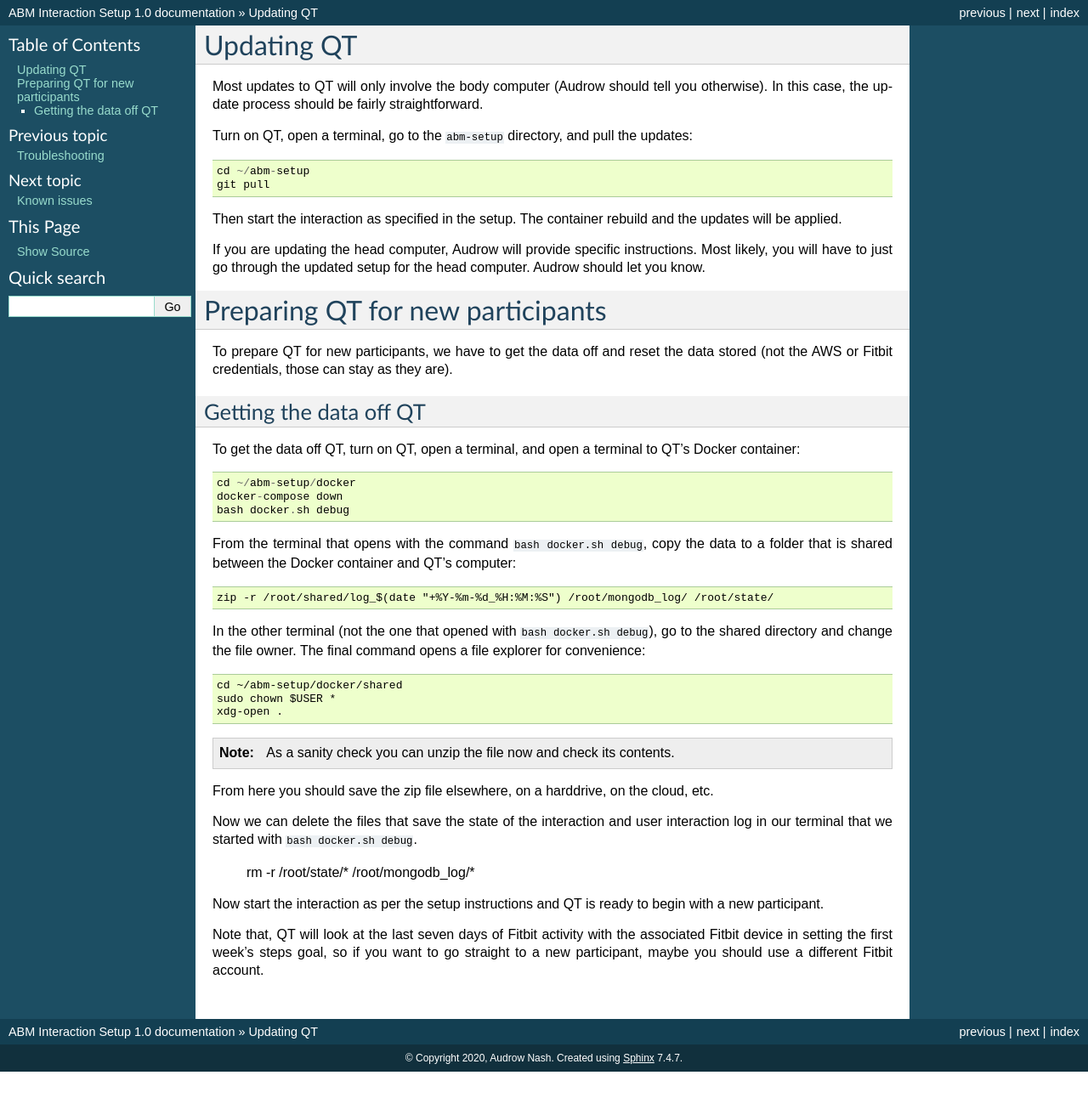
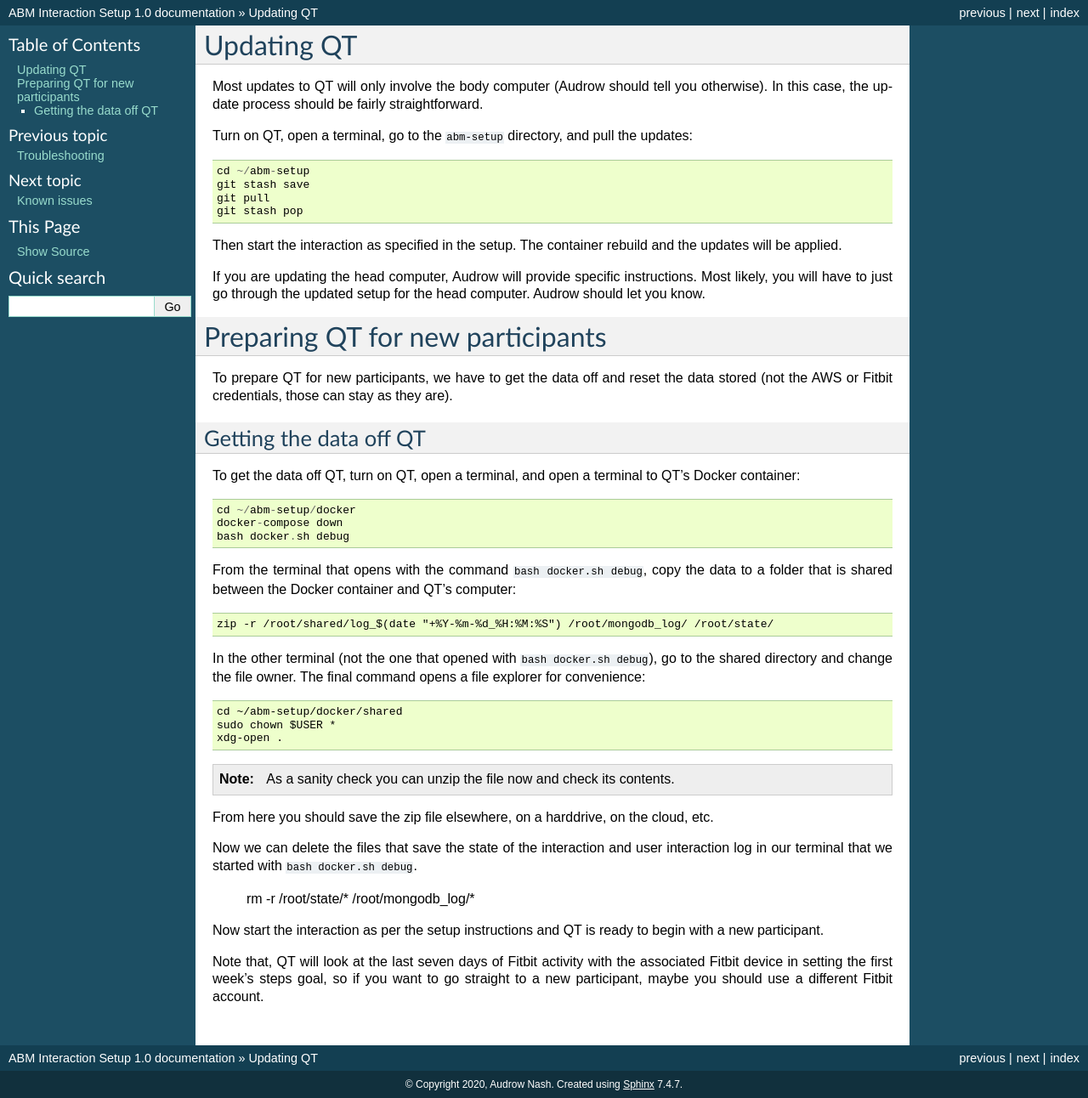
Before and after one commit to robotpt/abm-setup, a Sphinx documentation site: the page built from docs/common_ops.rst, in a window 1280 px wide. Shown: the whole page at 85% size. Built offline with Sphinx 7.4.7, drawn with Linux system fonts in a browser that asks for light colours; before the commit the page ends 1261 px from its top, so only the background shows below that.

Commit message:
Make updating instructions handle changes made

```diff
--- a/docs/common_ops.rst
+++ b/docs/common_ops.rst
@@ -7,7 +7,9 @@ In this case, the update process should be fairly straightforward.
 Turn on QT, open a terminal, go to the :code:`abm-setup` directory, and pull the updates::
 
     cd ~/abm-setup
+    git stash save
     git pull
+    git stash pop
 
 Then start the interaction as specified in the setup.
 The container rebuild and the updates will be applied.
```
